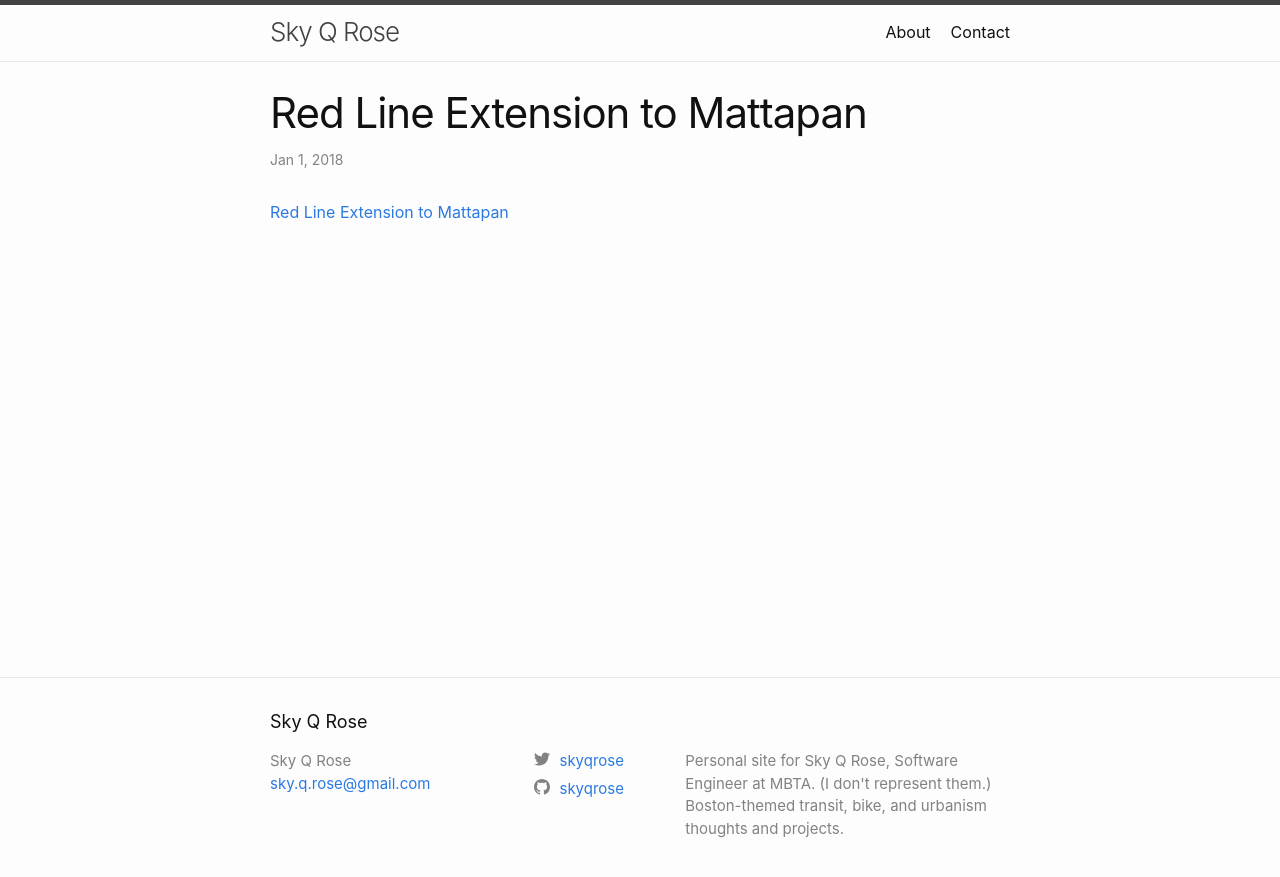
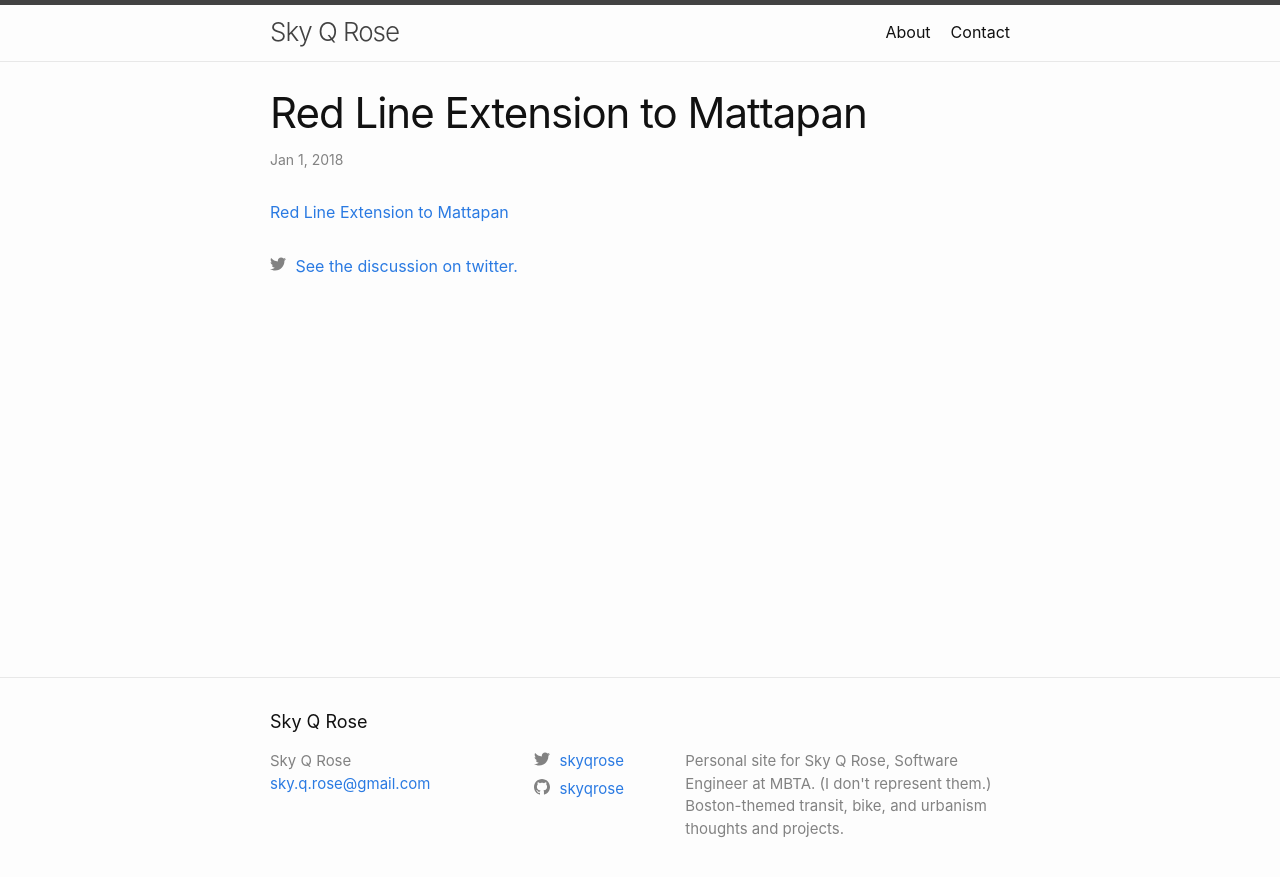
Before and after one commit to skyqrose/skyqrose, a Jekyll site: the page built from _posts/2018-01-01-red-line-extension-to-mattapan.html, in a window 1280 px wide. Shown: the top 877 px of the page. Built offline with Jekyll 4.4.1, drawn with Linux system fonts in a browser that asks for light colours; a script that is not in the unit is left out.

Commit message:
add link to tweet at bottom of post

```diff
--- a/_includes/social.html
+++ b/_includes/social.html
@@ -1,7 +1,5 @@
 <a class="c-social" href="{{ include.url }}{{ include.username | cgi_escape }}">
-  <svg class="c-social__icon">
-    <use xlink:href="{{ "/assets/social-icons.svg#" | append: include.icon }}"></use>
-  </svg>
+  {% include social_icon.html icon=include.icon %}
   <span class="c-social__username">
     {{ include.username }}
   </span>
--- /dev/null
+++ b/_includes/social_icon.html
@@ -0,0 +1,3 @@
+<svg class="c-social__icon">
+  <use xlink:href="{{ "/assets/social-icons.svg#" | append: include.icon }}"></use>
+</svg>
--- a/_layouts/post.html
+++ b/_layouts/post.html
@@ -19,6 +19,13 @@ layout: default
     {{ content }}
   </div>
 
+  {%- if page.tweet -%}
+    <a href="{{ page.tweet }}">
+      {% include social_icon.html icon="twitter" %}
+      See the discussion on twitter.
+    </a>
+  {%- endif -%}
+
   {%- if site.disqus.shortname -%}
     {%- include disqus_comments.html -%}
   {%- endif -%}
```
